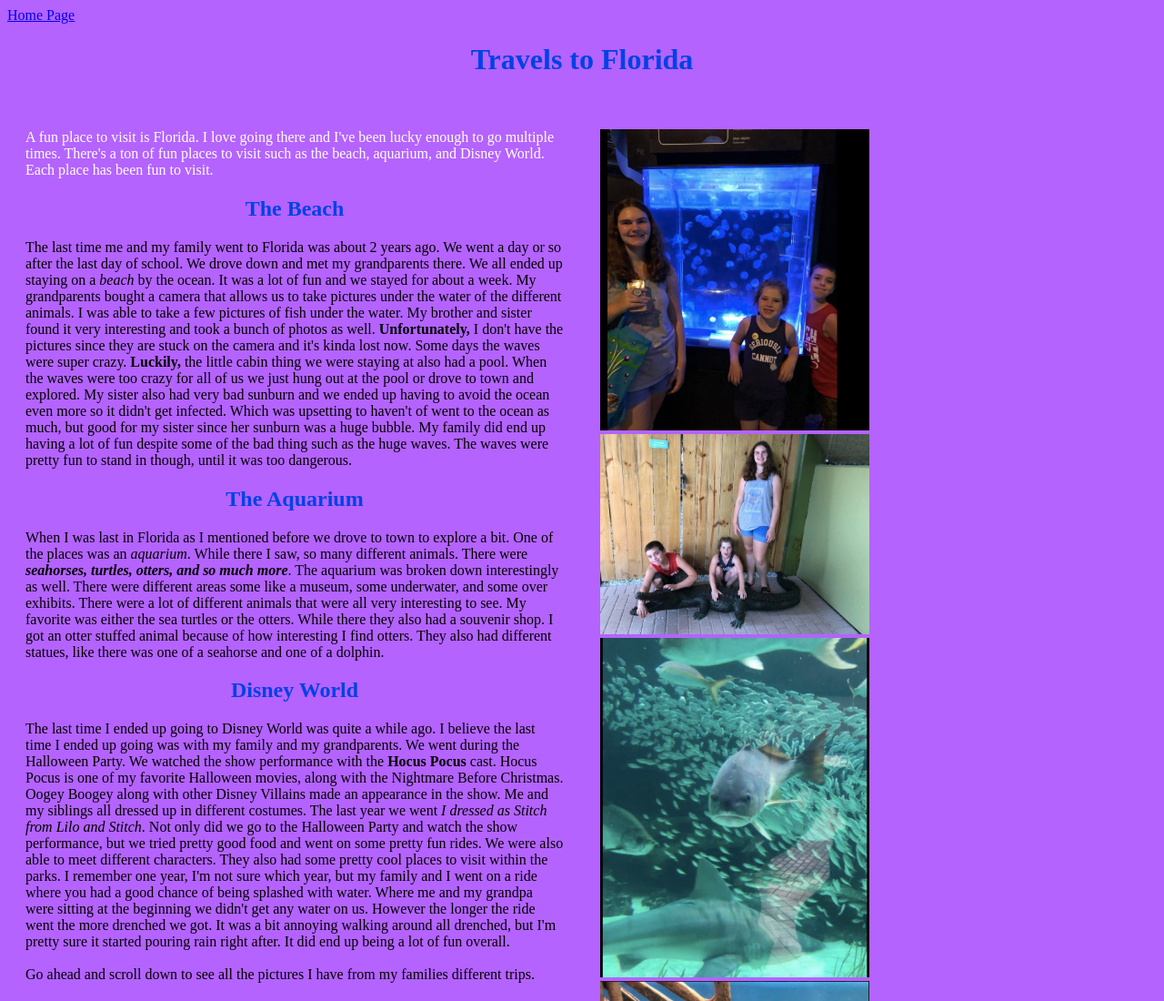
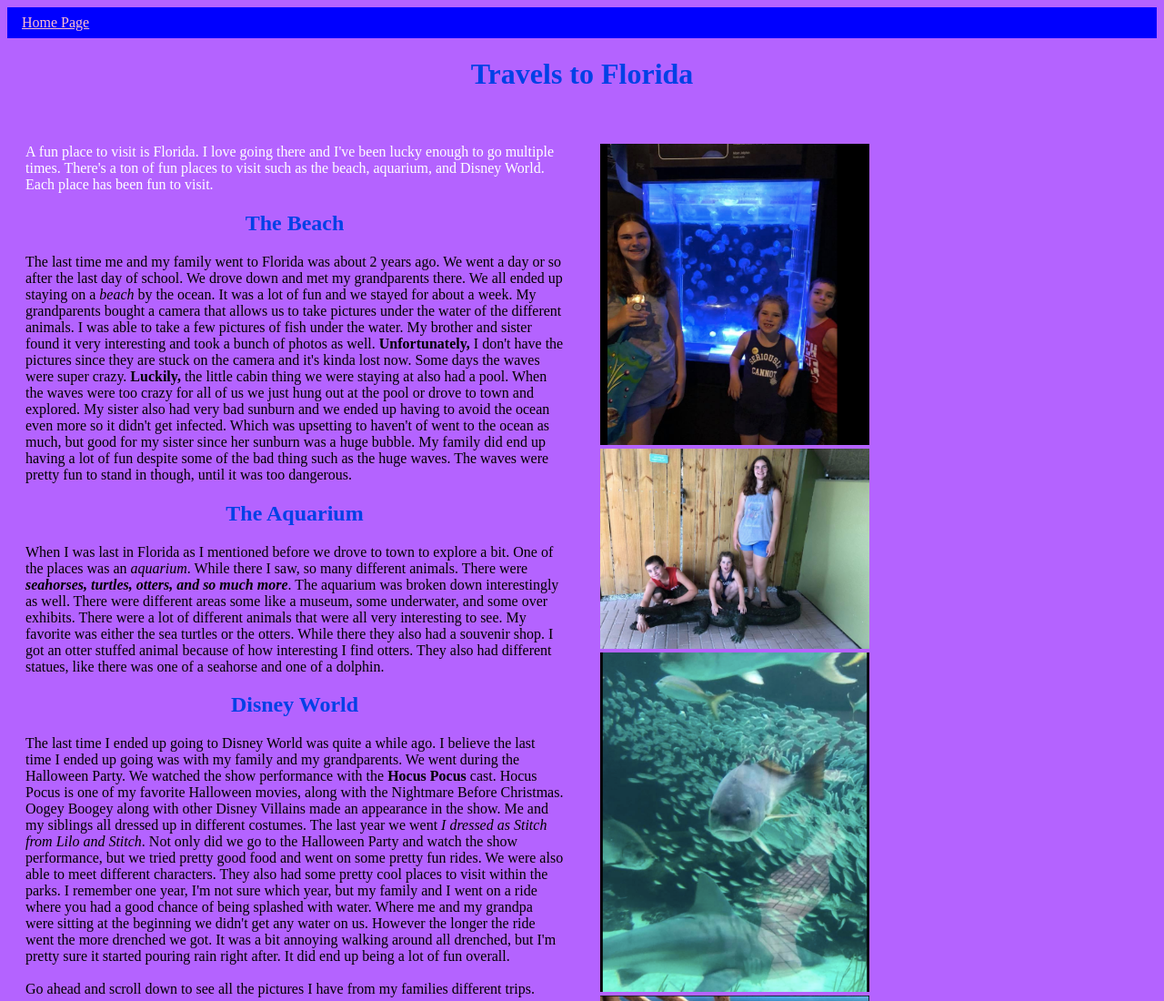
Before and after one commit to smaza00/smaza00.github.io, a plain HTML site: page travel page.html in a window 1280 px wide. Shown: the top 1100 px of the page at 91% size. Drawn offline with Linux system fonts and the light colour scheme.

Commit message:
Made Bar Things

```diff
--- a/StyleSheet.css
+++ b/StyleSheet.css
@@ -3,3 +3,51 @@ body {background-color: rgb(180, 99, 255);}
     h1{color: rgb(0, 65, 230);}
     h2{color: rgb(0, 65, 230);}
     h3{color: rgb(0, 65, 230);}
+
+
+
+
+    ul.nav {
+    background-color = blue;
+    margin: 0;
+    }
+
+
+    * {
+        		box-sizing: border-box;
+        	}
+
+        	.row {
+        		content: "";
+        		display: table;
+        		clear: both;
+    		}
+
+    		.columnLeft{
+    			float: left;
+    			width: 50%;
+    			padding: 20px;
+    		}
+
+    		.columnRight{
+    			float: right;
+    			width: 50%;
+    			padding: 20px;
+    		}
+    ul.nav {
+background-color:  blue;
+margin: 0;
+padding: 0;
+overflow: hidden;}
+
+
+li a {
+float: left;
+display: block;
+color: pink;
+padding: 8px 16px; }
+
+
+li a:hover {
+background-color: pink;
+color: white;}
--- a/travel page.html
+++ b/travel page.html
@@ -5,34 +5,13 @@
         <meta charset="utf-8">
         <link rel="StyleSheet" type="text/css" href="StyleSheet.css">
         <style>
-        * {
-        		box-sizing: border-box;
-        	}
-
-        	.row {
-        		content: "";
-        		display: table;
-        		clear: both;
-    		}
-
-    		.columnLeft{
-    			float: left;
-    			width: 50%;
-    			padding: 20px;
-    		}
-
-    		.columnRight{
-    			float: right;
-    			width: 50%;
-    			padding: 20px;
-    		}
-    		<link rel="StyleSheet" type="text/css" href="StyleSheet.css">
         </style>
     </head>
 
     <body>
-    <a href="index.html">
-    Home Page</a>
+    <ul class="nav">
+    	<li><a href="index.html">Home Page</a></li>
+    </ul>
     	<h1 align="middle">
     		Travels to Florida
     	</h1>
```
Also changed, not shown: index.html (+4 -4 lines).
